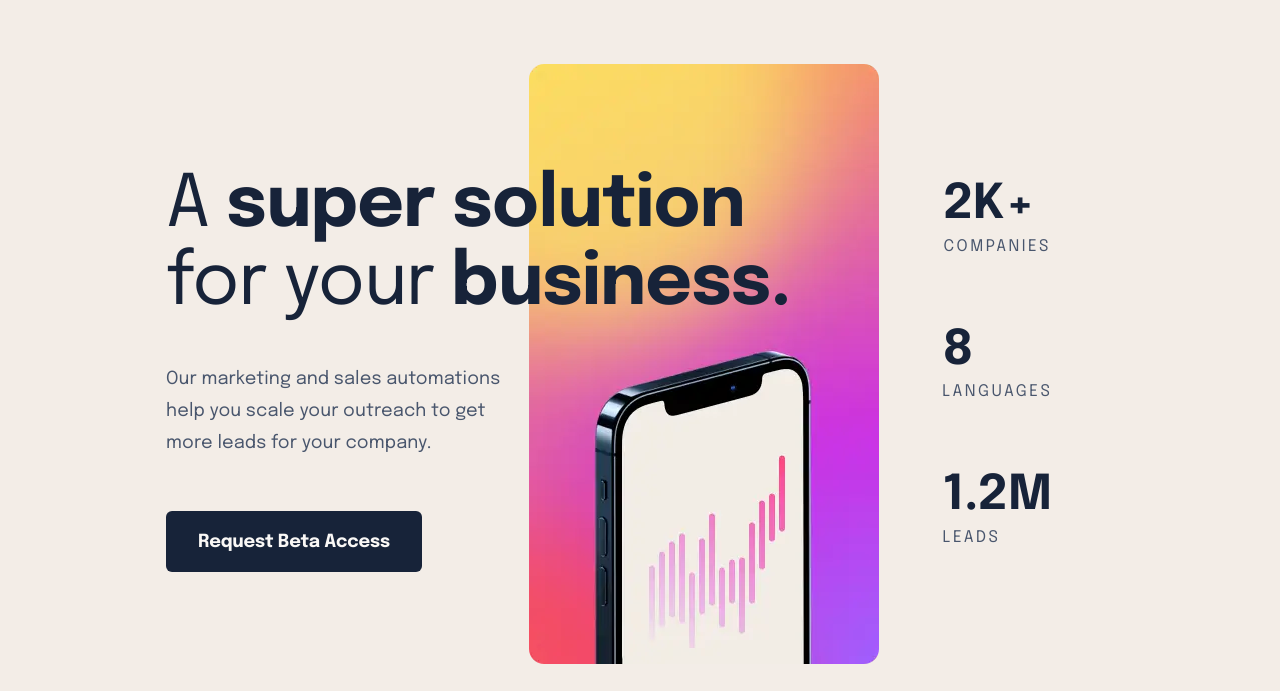
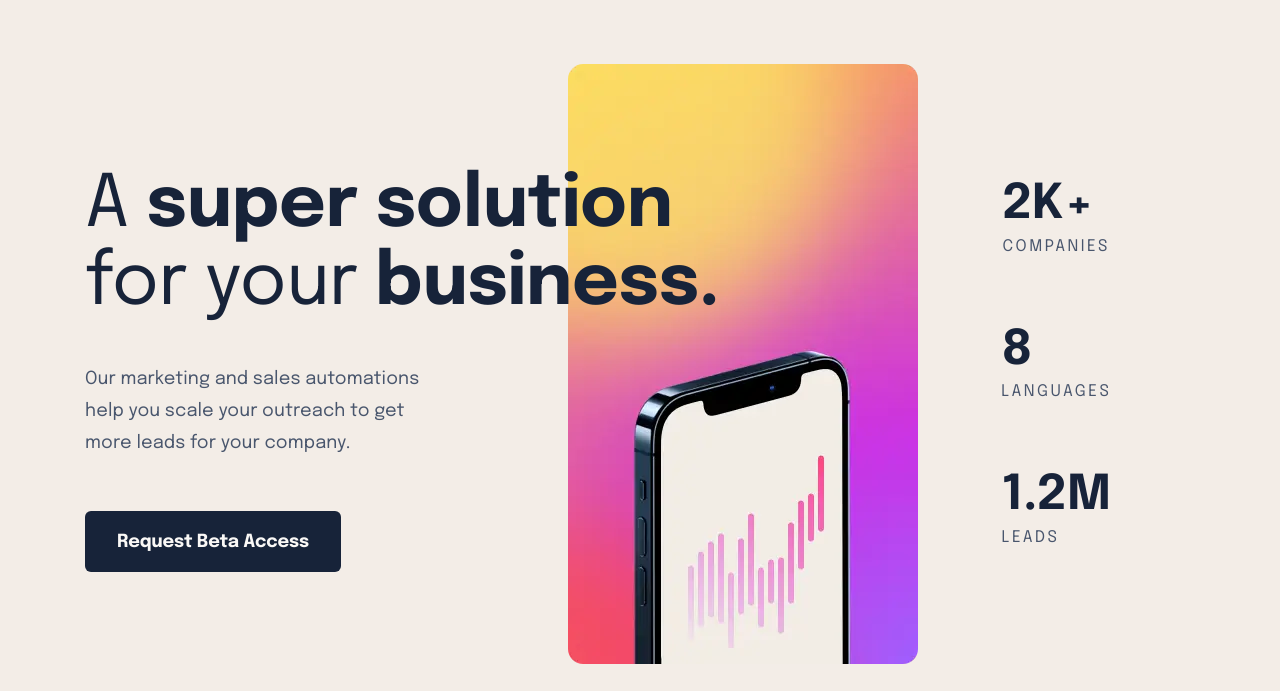
Before and after one commit to Bobstyle23/suite-landing-page, a website: page index.html in a window 1280 px wide. Shown: the part 109-800 px from the top of the page. Drawn offline with Linux system fonts and the light colour scheme.

Commit message:
Modify styles

```diff
--- a/sass/layouts/_main.scss
+++ b/sass/layouts/_main.scss
@@ -3,7 +3,7 @@
   row-gap: 5.6rem;
   max-width: 111rem;
   margin: 0 1.6rem 5.6rem;
-  position: relative;
+  color: $color-dark-blue;
 
   &__information,
   &__stats {
@@ -21,7 +21,6 @@
     font-weight: 400;
     line-height: 1.15;
     letter-spacing: -0.053rem;
-    color: $color-dark-blue;
 
     span {
       font-weight: 700;
@@ -61,7 +60,6 @@
     p:first-of-type {
       @extend %text-heading-l;
       letter-spacing: 0;
-      color: $color-dark-blue;
       margin-bottom: 0.1rem;
     }
 
@@ -155,20 +153,19 @@
 
     &__information {
       margin: 10.3rem 0 9.2rem;
-      width: 63.5rem;
     }
 
     &__header {
       font-size: 7.2rem;
       line-height: 1.084;
-      letter-spacing: -0.1rem;
+      letter-spacing: -0.045rem;
     }
 
     .solution {
       &::after {
         top: -5.3rem;
         height: 4rem;
-        width: 28.7rem;
+        width: 100%;
         background: url("../../assets/curved-line-desktop.svg") no-repeat center;
       }
     }
```
Also changed, not shown: sass/main.css, 1 other file.
